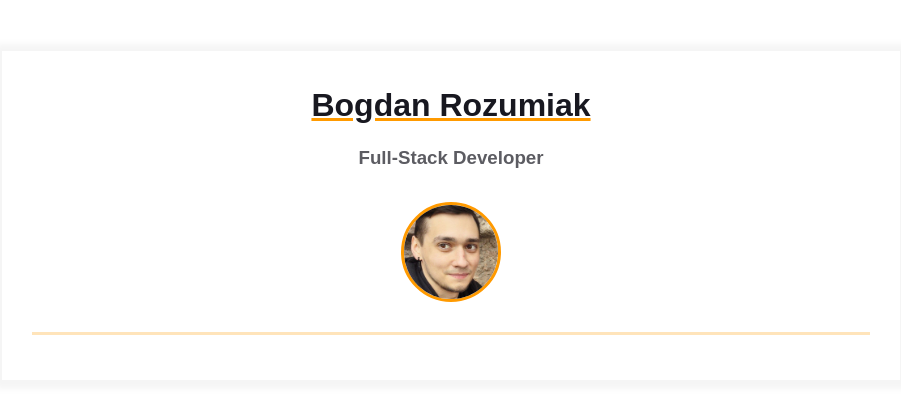
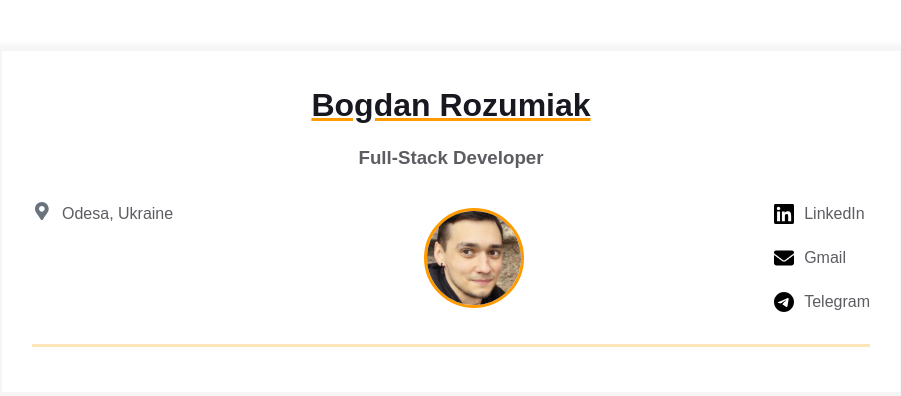
Before and after one commit to rozumiak/homepage, a plain HTML site: page index.html in a window 1280 px wide. Shown: the whole page, without its empty margins (189-1090 px from the left). Drawn offline with Linux system fonts and the light colour scheme.

Commit message:
Added contact info

```diff
--- a/index.html
+++ b/index.html
@@ -15,6 +15,23 @@
             <h3 class="contact-info__sub-header">Full-Stack Developer</h3>
             <div class="contact_info_container fh">
               <div class="contact-info__block">
+                <a href="" rel="author" class="contact-info__item">
+                  <div class="contact-info__item-icon-wrapper">
+                    <svg
+                      class="contact-info__item-icon"
+                      xmlns="http://www.w3.org/2000/svg"
+                      viewBox="0 0 384 512"
+                    >
+                      <path
+                        d="M172.268 501.67C26.97 291.031 0 269.413 0 192 0 85.961 85.961 0 192
+                          0s192 85.961 192 192c0 77.413-26.97 99.031-172.268 309.67-9.535
+                          13.774-29.93 13.773-39.464 0zM192 272c44.183 0 80-35.817
+                          80-80s-35.817-80-80-80-80 35.817-80 80 35.817 80 80 80z"
+                      ></path>
+                    </svg>
+                  </div>
+                  <span>Odesa, Ukraine</span>
+                </a>
               </div>
 
               <div class="contact-info__block contact-info__block--center">
@@ -25,7 +42,47 @@
                 />
               </div>
 
-              <div class="contact-info__block"></div>
+              <div class="contact-info__block">
+                <a
+                  href="https://www.linkedin.com/in/bohdan-rozumiak-185231254/"
+                  rel="author"
+                  class="contact-info__item"
+                >
+                  <div class="contact-info__item-icon-wrapper">
+                    <svg xmlns="http://www.w3.org/2000/svg" viewBox="0 0 448 512"><!--!Font Awesome Free 6.5.2 by @fontawesome - https://fontawesome.com License - https://fontawesome.com/license/free Copyright 2024 Fonticons, Inc.--><path d="M416 32H31.9C14.3 32 0 46.5 0 64.3v383.4C0 465.5 14.3 480 31.9 480H416c17.6 0 32-14.5 32-32.3V64.3c0-17.8-14.4-32.3-32-32.3zM135.4 416H69V202.2h66.5V416zm-33.2-243c-21.3 0-38.5-17.3-38.5-38.5S80.9 96 102.2 96c21.2 0 38.5 17.3 38.5 38.5 0 21.3-17.2 38.5-38.5 38.5zm282.1 243h-66.4V312c0-24.8-.5-56.7-34.5-56.7-34.6 0-39.9 27-39.9 54.9V416h-66.4V202.2h63.7v29.2h.9c8.9-16.8 30.6-34.5 62.9-34.5 67.2 0 79.7 44.3 79.7 101.9V416z"/></svg>
+                  </div>
+                  <span>LinkedIn</span>
+                </a>
+                <a
+                  href="mailto:bogdan234r@gmail.com"
+                  rel="author"
+                  class="contact-info__item"
+                >
+                  <div class="contact-info__item-icon-wrapper">
+                    <svg
+                      xmlns="http://www.w3.org/2000/svg"
+                      viewBox="0 0 512 512"
+                    >
+                      <!--!Font Awesome Free 6.5.2 by @fontawesome - https://fontawesome.com License - https://fontawesome.com/license/free Copyright 2024 Fonticons, Inc.-->
+                      <path
+                        d="M48 64C21.5 64 0 85.5 0 112c0 15.1 7.1 29.3 19.2 38.4L236.8 313.6c11.4 8.5 27 8.5 38.4 0L492.8 150.4c12.1-9.1 19.2-23.3 19.2-38.4c0-26.5-21.5-48-48-48H48zM0 176V384c0 35.3 28.7 64 64 64H448c35.3 0 64-28.7 64-64V176L294.4 339.2c-22.8 17.1-54 17.1-76.8 0L0 176z"
+                      />
+                    </svg>
+                  </div>
+                  <span>Gmail</span>
+                </a>
+                <a
+                  href="https://t.me/smaczna_porzeczka"
+                  rel="author"
+                  class="contact-info__item"
+                >
+                  <div class="contact-info__item-icon-wrapper">
+                    <svg xmlns="http://www.w3.org/2000/svg" viewBox="0 0 496 512"><!--!Font Awesome Free 6.5.2 by @fontawesome - https://fontawesome.com License - https://fontawesome.com/license/free Copyright 2024 Fonticons, Inc.--><path d="M248 8C111 8 0 119 0 256S111 504 248 504 496 393 496 256 385 8 248 8zM363 176.7c-3.7 39.2-19.9 134.4-28.1 178.3-3.5 18.6-10.3 24.8-16.9 25.4-14.4 1.3-25.3-9.5-39.3-18.7-21.8-14.3-34.2-23.2-55.3-37.2-24.5-16.1-8.6-25 5.3-39.5 3.7-3.8 67.1-61.5 68.3-66.7 .2-.7 .3-3.1-1.2-4.4s-3.6-.8-5.1-.5q-3.3 .7-104.6 69.1-14.8 10.2-26.9 9.9c-8.9-.2-25.9-5-38.6-9.1-15.5-5-27.9-7.7-26.8-16.3q.8-6.7 18.5-13.7 108.4-47.2 144.6-62.3c68.9-28.6 83.2-33.6 92.5-33.8 2.1 0 6.6 .5 9.6 2.9a10.5 10.5 0 0 1 3.5 6.7A43.8 43.8 0 0 1 363 176.7z"/></svg>
+                    </svg>
+                  </div>
+                  <span>Telegram</span>
+                </a>
+              </div>
             </div>
           </div>
         </div>
```
